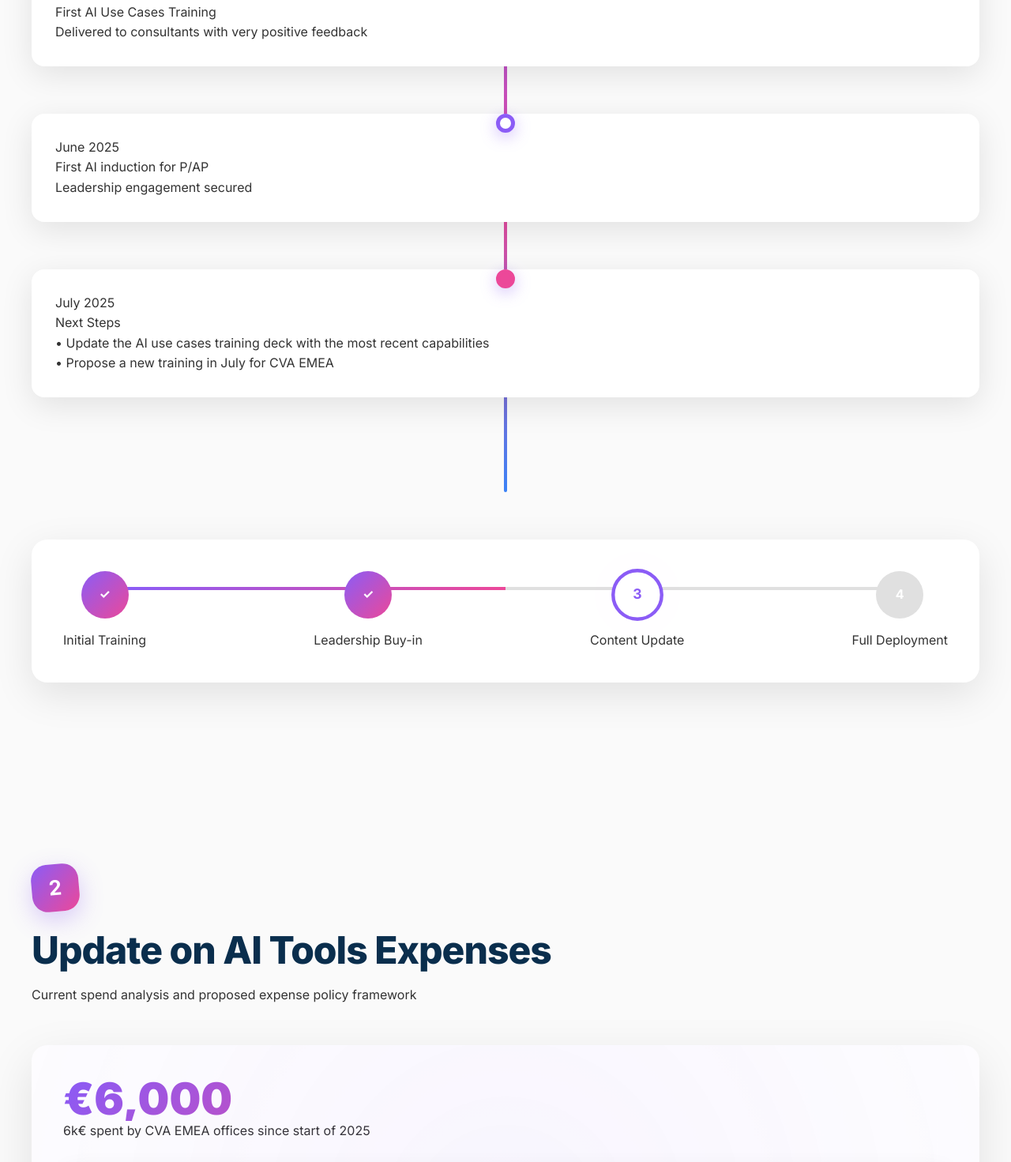
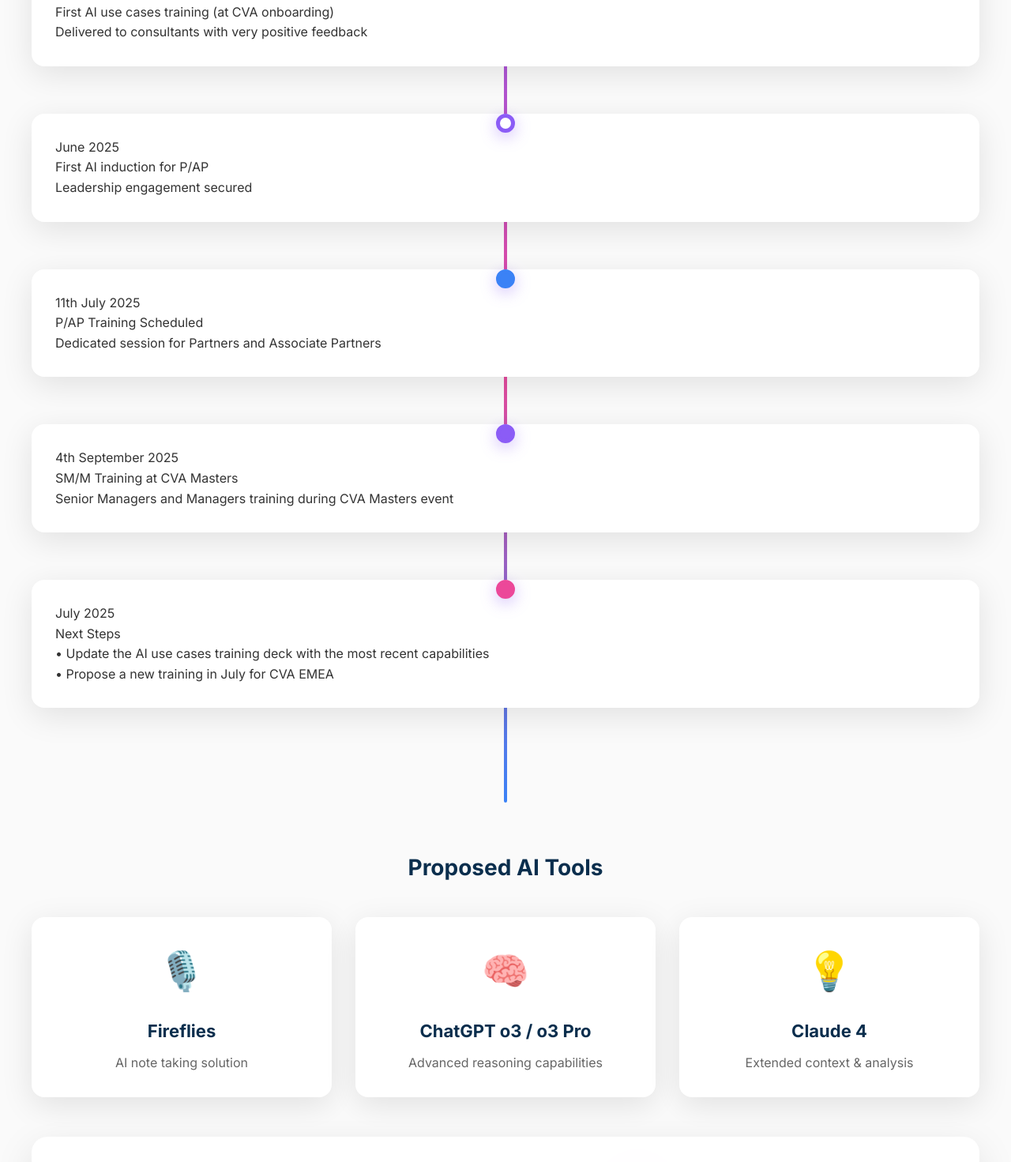
Before and after one commit to TibCVA/AI-Initiative-Update-June-2025, a plain HTML site: page index.html in a window 1280 px wide. Shown: the part 1411-2882 px from the top of the page at 79% size. Drawn offline with Linux system fonts and the light colour scheme.

Commit message:
Update index.html

```diff
--- a/index.html
+++ b/index.html
@@ -978,7 +978,7 @@
                     <div class="timeline-dot"></div>
                     <div class="timeline-content">
                         <div class="timeline-date">May 2025</div>
-                        <div class="timeline-title">First AI Use Cases Training</div>
+                        <div class="timeline-title">First AI use cases training (at CVA onboarding)</div>
                         <div class="timeline-description">
                             Delivered to consultants with very positive feedback
                         </div>
@@ -997,6 +997,28 @@
                 </div>
 
                 <div class="timeline-item">
+                    <div class="timeline-dot" style="border-color: var(--ai-blue); background: var(--ai-blue);"></div>
+                    <div class="timeline-content">
+                        <div class="timeline-date">11th July 2025</div>
+                        <div class="timeline-title">P/AP Training Scheduled</div>
+                        <div class="timeline-description">
+                            Dedicated session for Partners and Associate Partners
+                        </div>
+                    </div>
+                </div>
+
+                <div class="timeline-item">
+                    <div class="timeline-dot" style="border-color: var(--ai-purple); background: var(--ai-purple);"></div>
+                    <div class="timeline-content">
+                        <div class="timeline-date">4th September 2025</div>
+                        <div class="timeline-title">SM/M Training at CVA Masters</div>
+                        <div class="timeline-description">
+                            Senior Managers and Managers training during CVA Masters event
+                        </div>
+                    </div>
+                </div>
+
+                <div class="timeline-item">
                     <div class="timeline-dot" style="border-color: var(--ai-pink); background: var(--ai-pink);"></div>
                     <div class="timeline-content">
                         <div class="timeline-date">July 2025</div>
@@ -1005,6 +1027,30 @@
                             • Update the AI use cases training deck with the most recent capabilities<br>
                             • Propose a new training in July for CVA EMEA
                         </div>
+                    </div>
+                </div>
+            </div>
+
+            <div style="margin-top: 60px;">
+                <h3 style="color: var(--cva-primary); margin: 40px 0 30px; font-size: 28px; text-align: center;">Proposed AI Tools</h3>
+
+                <div style="display: grid; grid-template-columns: repeat(auto-fit, minmax(280px, 1fr)); gap: 30px; margin: 40px 0;">
+                    <div style="background: white; padding: 30px; border-radius: 16px; box-shadow: 0 10px 40px rgba(0, 0, 0, 0.1); text-align: center; transition: all 0.3s ease;">
+                        <div style="font-size: 48px; margin-bottom: 20px;">🎙️</div>
+                        <h4 style="color: var(--cva-primary); font-size: 22px; margin-bottom: 10px;">Fireflies</h4>
+                        <p style="color: var(--cva-gray); font-size: 16px;">AI note taking solution</p>
+                    </div>
+
+                    <div style="background: white; padding: 30px; border-radius: 16px; box-shadow: 0 10px 40px rgba(0, 0, 0, 0.1); text-align: center; transition: all 0.3s ease;">
+                        <div style="font-size: 48px; margin-bottom: 20px;">🧠</div>
+                        <h4 style="color: var(--cva-primary); font-size: 22px; margin-bottom: 10px;">ChatGPT o3 / o3 Pro</h4>
+                        <p style="color: var(--cva-gray); font-size: 16px;">Advanced reasoning capabilities</p>
+                    </div>
+
+                    <div style="background: white; padding: 30px; border-radius: 16px; box-shadow: 0 10px 40px rgba(0, 0, 0, 0.1); text-align: center; transition: all 0.3s ease;">
+                        <div style="font-size: 48px; margin-bottom: 20px;">💡</div>
+                        <h4 style="color: var(--cva-primary); font-size: 22px; margin-bottom: 10px;">Claude 4</h4>
+                        <p style="color: var(--cva-gray); font-size: 16px;">Extended context & analysis</p>
                     </div>
                 </div>
             </div>
@@ -1154,6 +1200,8 @@
                     <ul class="lever-items">
                         <li class="lever-item">Systematic AI training for consultants / managers twice a year</li>
                         <li class="lever-item">AI training for P/AP once a year</li>
+                        <li class="lever-item">CVA Master training</li>
+                        <li class="lever-item">Consultant training in Q4 (tools & capabilities & team management)</li>
                     </ul>
                 </div>
 
```
